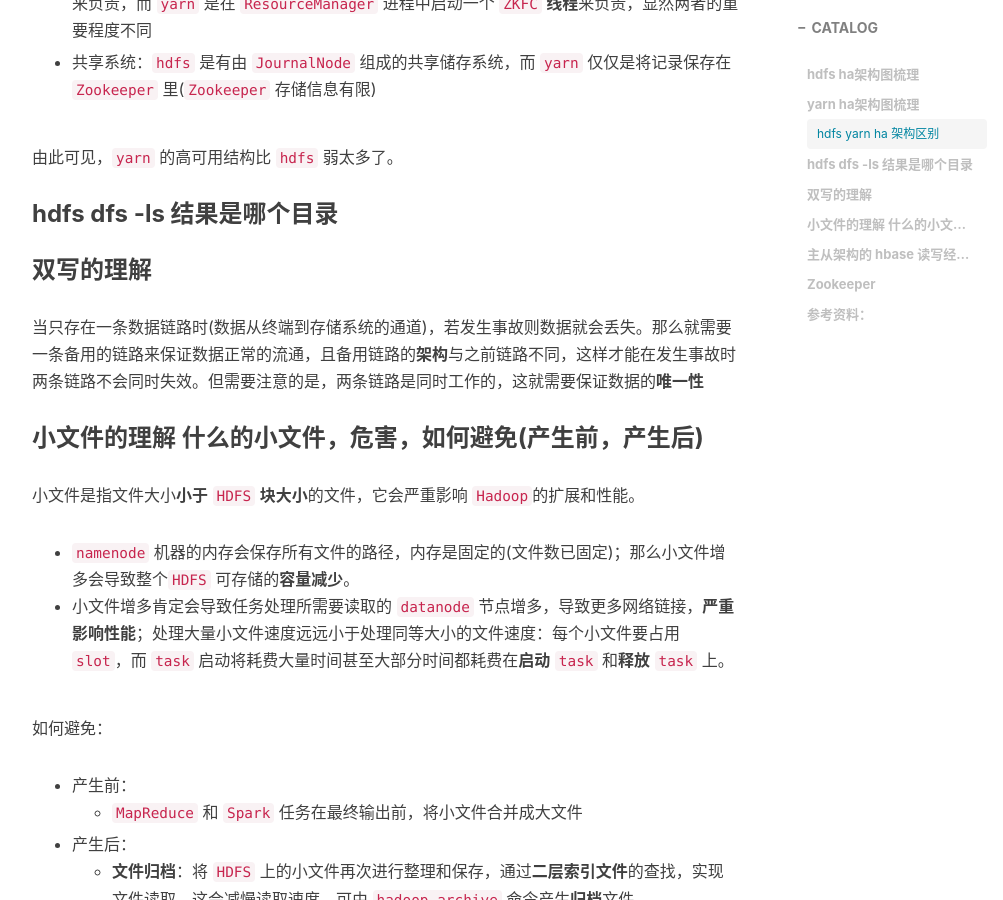
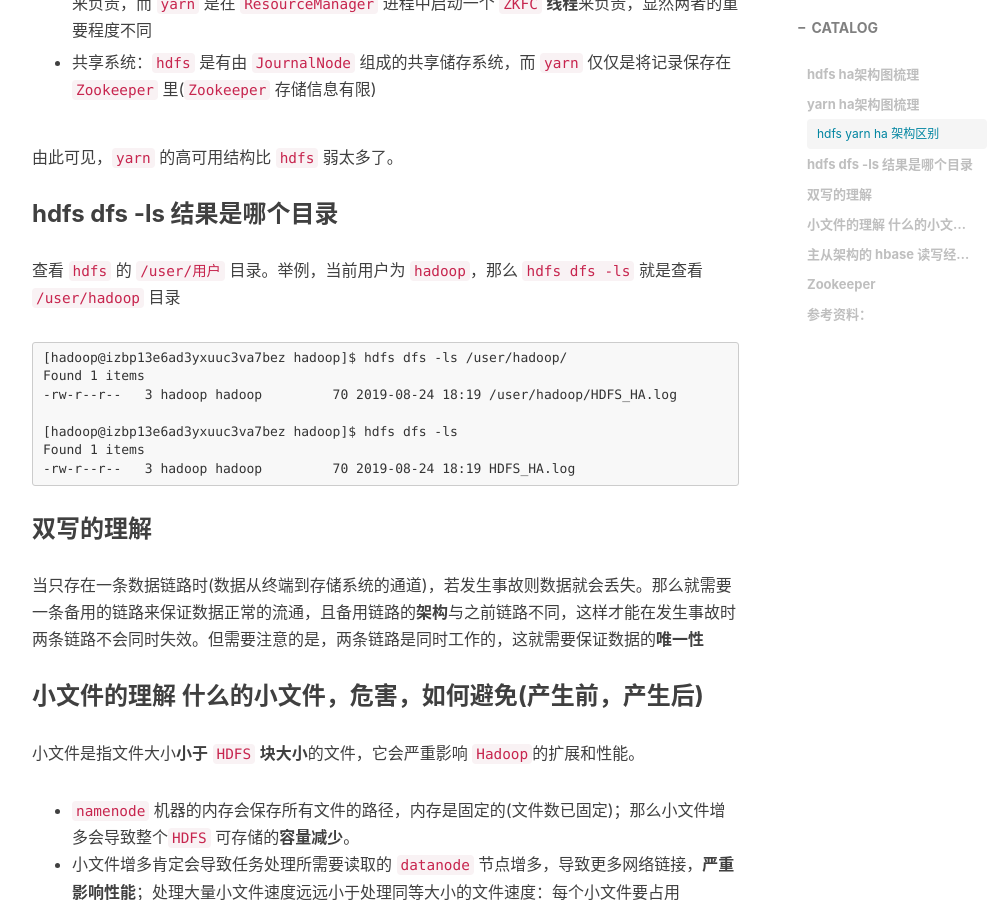
Before and after one commit to vendanner/vendanner.github.io, a Jekyll site: the page built from _posts/2019-08-21-G7 知识：一.md, in a window 1280 px wide and 900 px high, scrolled down 2634 px. Shown: the whole window, without its empty margins (233-1236 px from the left). Built offline with Jekyll 4.4.1, drawn with Linux system fonts in a browser that asks for light colours; nearby versions of some CDN libraries; comment, search, counter and statistics services are not loaded.

Commit message:
hdfs dfs -ls

```diff
--- a/_posts/2019-08-21-G7 知识：一.md
+++ b/_posts/2019-08-21-G7 知识：一.md
@@ -47,7 +47,15 @@ tags:
 
 ### hdfs dfs -ls  结果是哪个目录
 
+查看 `hdfs` 的 `/user/用户` 目录。举例，当前用户为 `hadoop`，那么 `hdfs dfs -ls` 就是查看 `/user/hadoop` 目录
 
+	[hadoop@izbp13e6ad3yxuuc3va7bez hadoop]$ hdfs dfs -ls /user/hadoop/
+	Found 1 items
+	-rw-r--r--   3 hadoop hadoop         70 2019-08-24 18:19 /user/hadoop/HDFS_HA.log
+
+	[hadoop@izbp13e6ad3yxuuc3va7bez hadoop]$ hdfs dfs -ls
+	Found 1 items
+	-rw-r--r--   3 hadoop hadoop         70 2019-08-24 18:19 HDFS_HA.log
 
 ### 双写的理解
 
```
